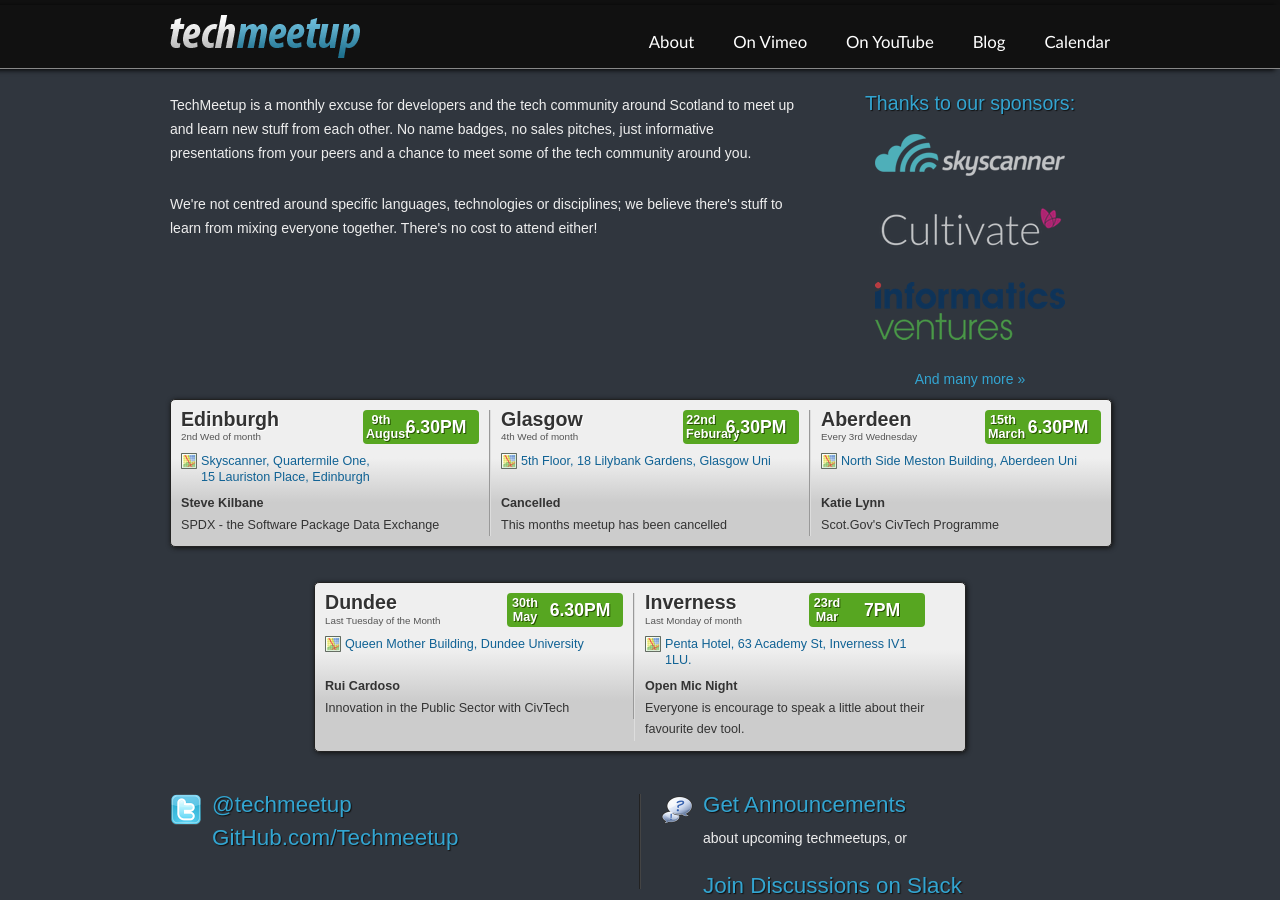
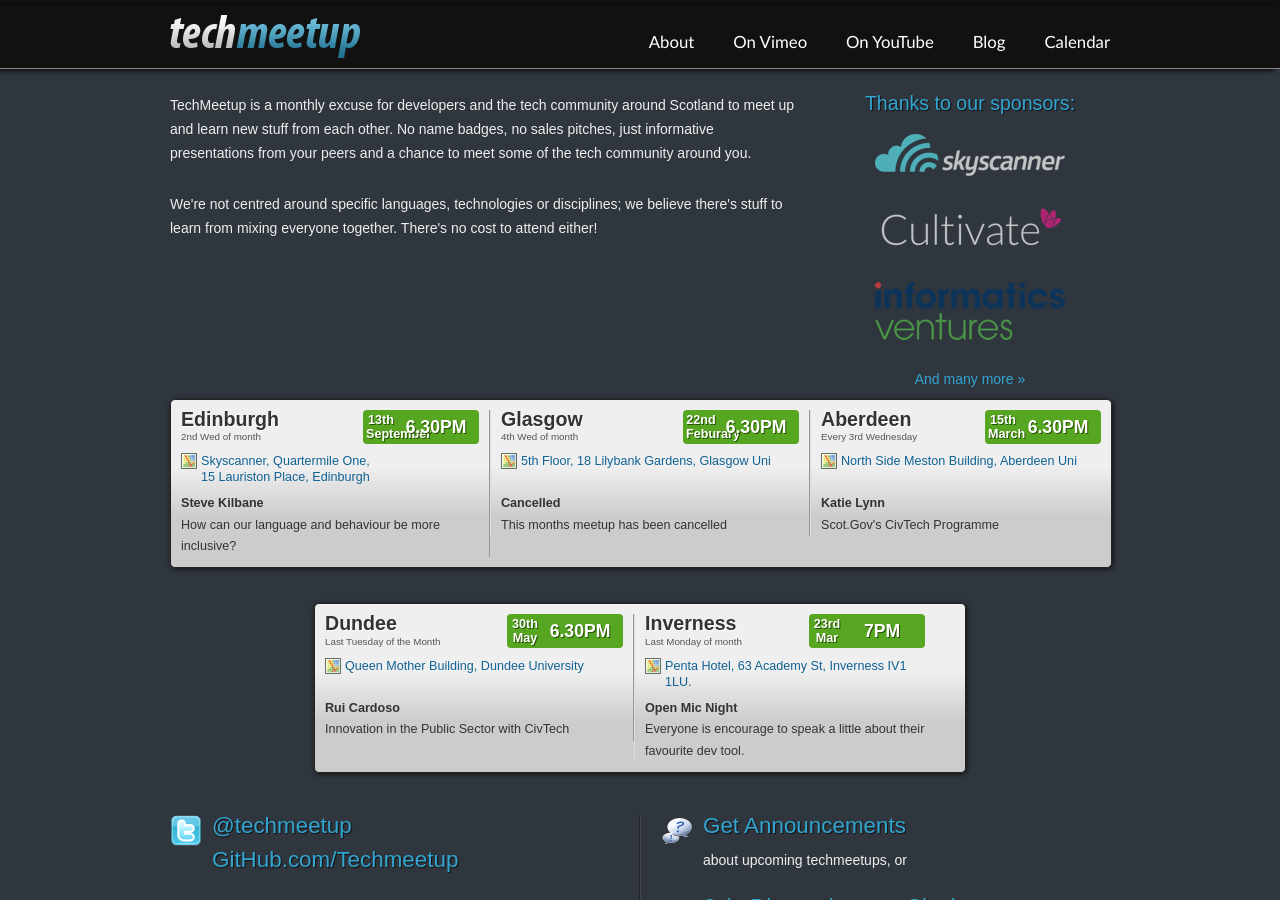
Before and after one commit to techmeetup/techmeetup.co.uk, a Jekyll site: the page built from index.html, in a window 1280 px wide and 900 px high. Built offline with Jekyll 4.4.1, drawn with Linux system fonts in a browser that asks for light colours.

Commit message:
Update Edinburgh speaker for September 2017

```diff
--- a/_data/index.json
+++ b/_data/index.json
@@ -3,11 +3,11 @@
     "speakers": [
       {
         "name": "Steve Kilbane",
-        "talk": "SPDX - the Software Package Data Exchange"
+        "talk": "How can our language and behaviour be more inclusive?"
       }
     ],
-    "day": "9th",
-    "month": "August"
+    "day": "13th",
+    "month": "September"
   },
   "glasgow": {
     "speakers": [
```
